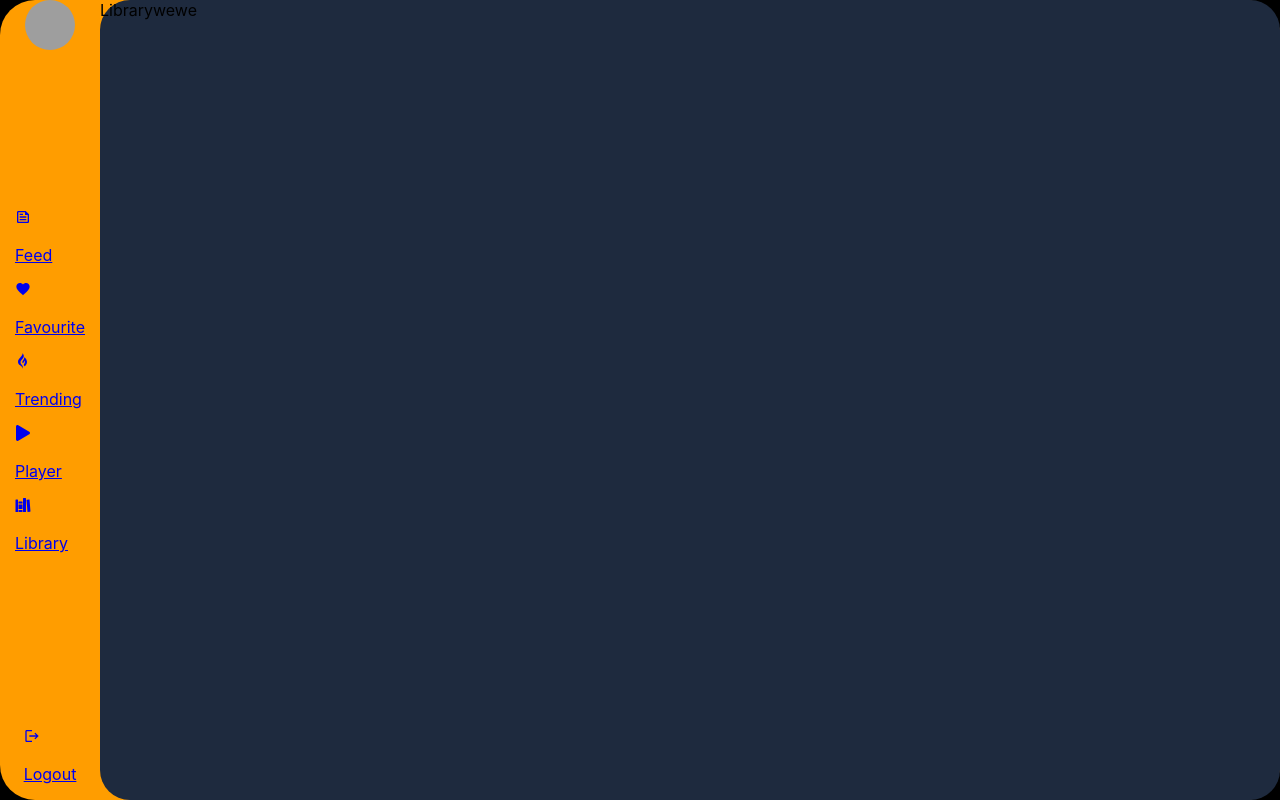
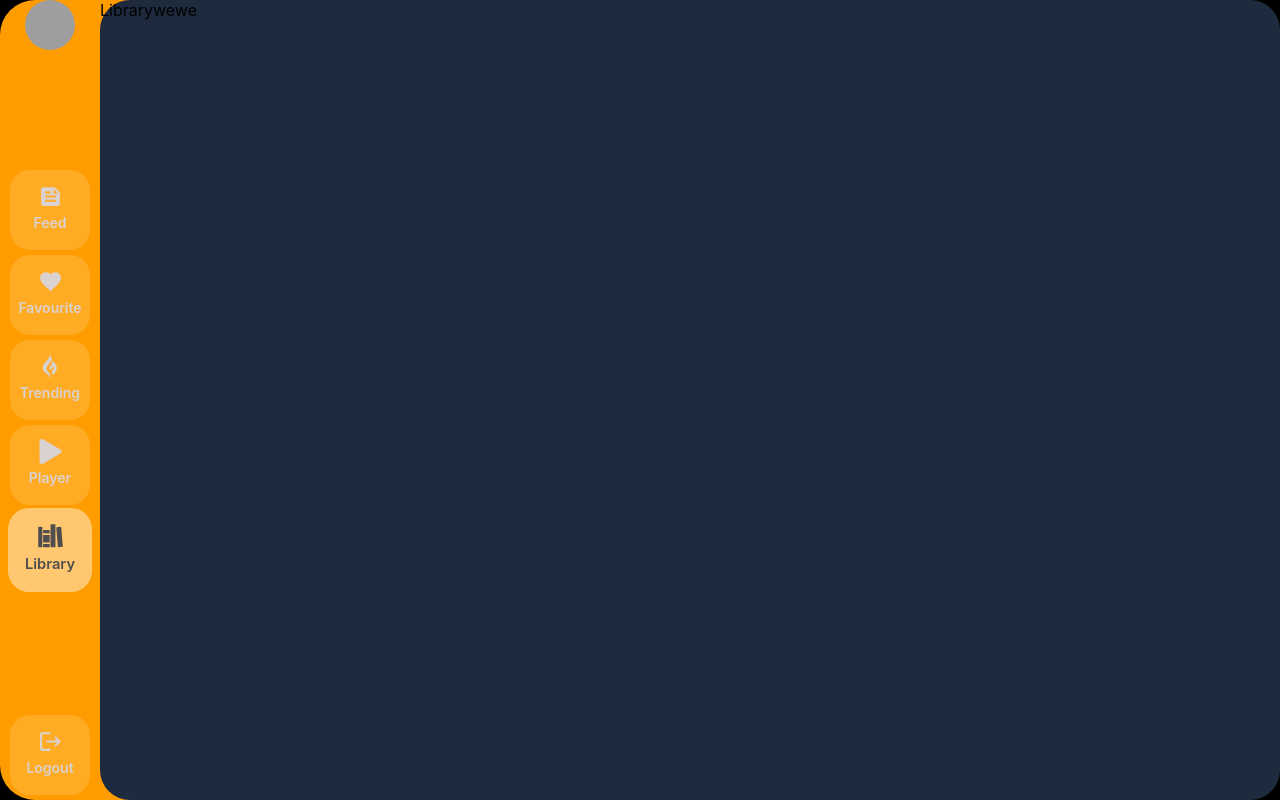
Before and after one commit to Anandhu5646/music-player-react, a React (Create React App) app: page / in a window 1280 px wide. Built offline with nearby package versions, Linux system fonts and the light colour scheme; grey boxes are pictures that could not be loaded.

Commit message:
styled icons and added apis

```diff
--- a/src/components/Sidebar.jsx
+++ b/src/components/Sidebar.jsx
@@ -1,7 +1,7 @@
 import React from 'react'
 import './Sidebar.css'
 import SidebarButton from './sidebarButtons/SidebarButton'
-import { MdOutlineFeed,MdFavorite,MdLogout } from "react-icons/md";
+import {MdFavorite,MdLogout,MdFeed } from "react-icons/md";
 import { FaPlay,FaGripfire } from "react-icons/fa";
 import { IoLibrarySharp } from "react-icons/io5";
 
@@ -13,7 +13,7 @@ export default function Sidebar() {
          alt="profile-img"
         className='image-profile' />
         <div className='sidebar-buttons'>
-          <SidebarButton title="Feed" to="/feed" icon={<MdOutlineFeed/>}/>
+          <SidebarButton title="Feed" to="/feed" icon={<MdFeed/>}/>
           <SidebarButton title="Favourite" to="/favourite" icon={<MdFavorite/>}/>
           <SidebarButton title="Trending" to="/trending" icon={<FaGripfire/>}/>
           <SidebarButton title="Player" to="/player" icon={<FaPlay/>}/>
--- a/src/components/sidebarButtons/SidebarButton.js
+++ b/src/components/sidebarButtons/SidebarButton.js
@@ -1,14 +1,22 @@
-import React from 'react'
-import './SidebarButtons.css'
-import { Link } from 'react-router-dom'
+import React from "react";
+import "./SidebarButtons.css";
+import { Link, useLocation } from "react-router-dom";
+import { IconContext } from "react-icons";
 
 export default function SidebarButton(props) {
+  const location = useLocation()
+
+  let isActive=location.pathname===props.to
+
+  let btnClass= isActive ? "sidebar-btn active" : "sidebar-btn"
   return (
-    <div className='sidebar-btn'>
-        <Link to={props.to}>
-            {props.icon}
-            <p>{props.title}</p>
-        </Link>
-    </div>
-  )
+    <Link to={props.to}>
+      <div className={btnClass}>
+        <IconContext.Provider value={{size:"25px", className:"btn-icons"}}>
+          {props.icon}
+          <p >{props.title}</p>
+        </IconContext.Provider>
+      </div>
+    </Link>
+  );
 }
--- a/src/components/sidebarButtons/SidebarButtons.css
+++ b/src/components/sidebarButtons/SidebarButtons.css
@@ -1,6 +1,33 @@
+
+a{
+    text-decoration: none;
+}
+
 .sidebar-btn{
-    outline-color: bisque;
-    border-color: antiquewhite;
-    border-width: solid 1 px;
+    color: rgb(218, 209, 209);
+    display: flex;
+    align-items: center;
+    flex-direction: column;
+    justify-content: center;
+    width: 80px;
+    height: 80px;
+    border-radius: 20px;
+    border-color: aliceblue ;
+    margin: 5px auto;
+    transition: all .3s ease-out;
+    background-color: rgba(255, 255, 255, 0.142);
+}
+.sidebar-btn p{
+    font-weight: 600;
+    font-size: 14px;
+    margin: 5px auto;
+}
 
+.btn-icons:hover{
+    color: #fff;
 }
+.sidebar-btn.active{
+    background-color: rgba(255, 255, 255, 0.438);
+    color: #4f4d4d;
+    transform: scale(1.05);
+}
--- /dev/null
+++ b/src/spotify.js
@@ -0,0 +1,4 @@
+const authEndPoint="https://accounts.spotify.com/authorize?"
+const clientId="e0e0a10f002340fb91379dac1c5521ae"
+const redirectUrl="https://localhost:3000"
+const scope=["user-library-read","playlist-read-private"]
```
Also changed, not shown: src/components/Sidebar.css (line endings or trailing spaces).
